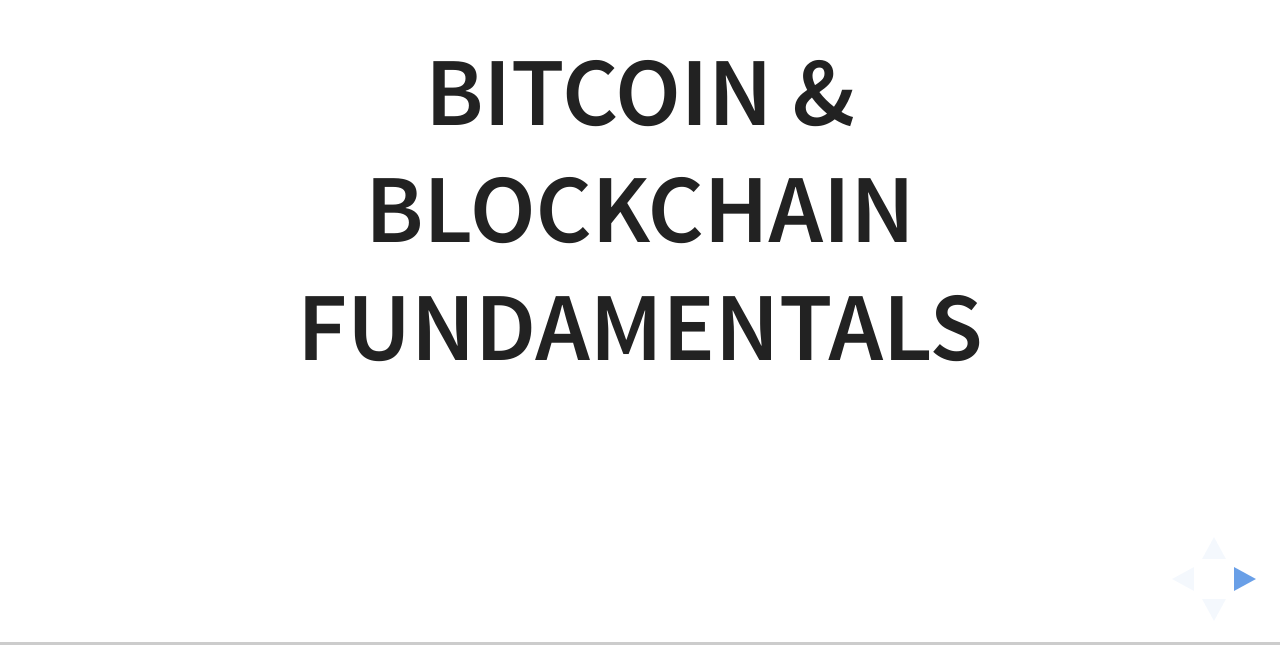
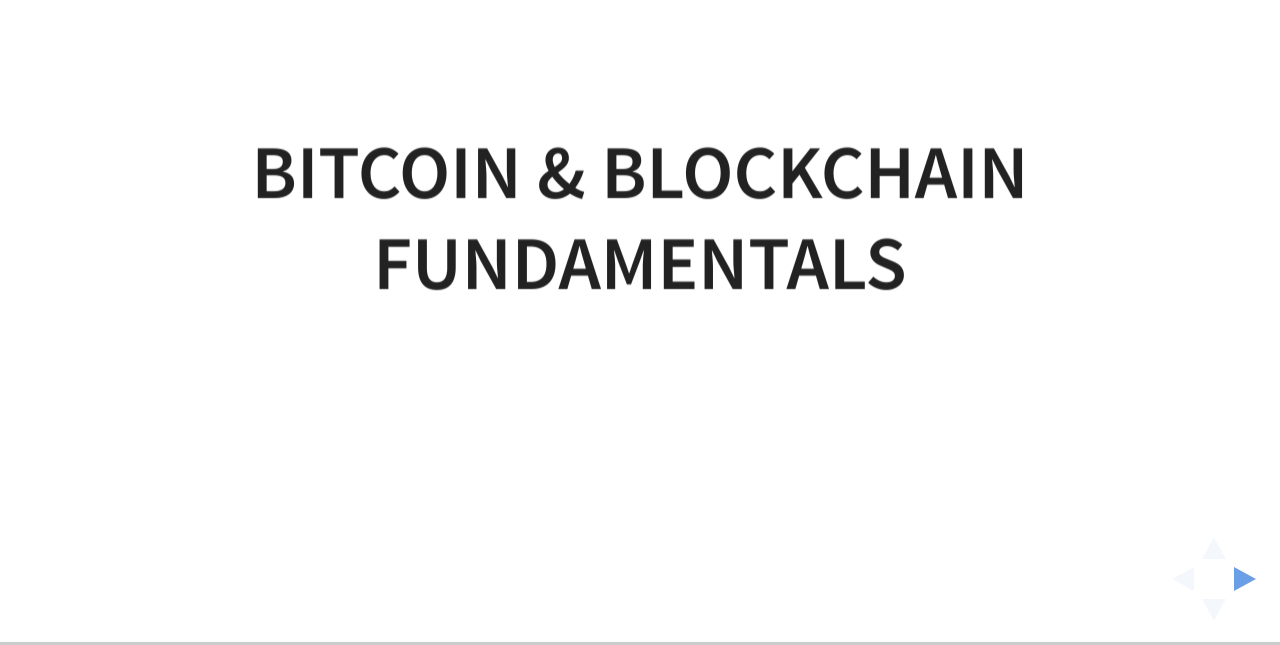
Before and after one commit to bluegraybox/BTCSplain, a website: page slides/index.html in a window 1280 px wide. Shown: the part 155-800 px from the top of the page. Drawn offline with Linux system fonts and the light colour scheme.

Commit message:
Changed aspect ratio of slides

```diff
--- a/slides/index.html
+++ b/slides/index.html
@@ -45,6 +45,8 @@
 		<script>
 			// More info https://github.com/hakimel/reveal.js#configuration
 			Reveal.initialize({
+				width: 1440,
+				height: 900,
 				history: true,
 
 				// More info https://github.com/hakimel/reveal.js#dependencies
```
